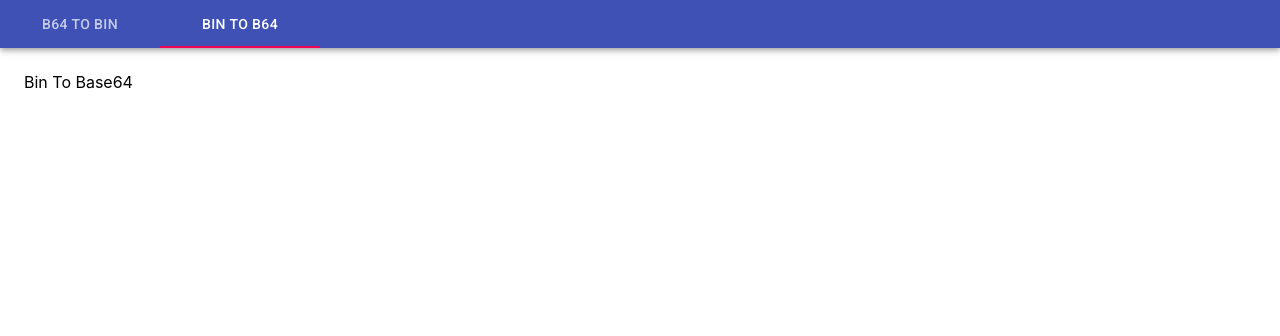
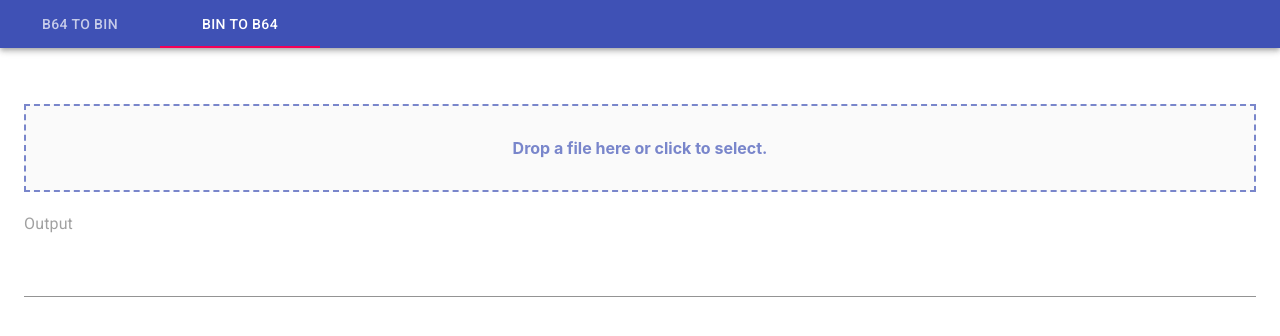
Before and after one commit to wrburnham/base64-bin-util, a React (Create React App) app: page / in a window 1280 px wide. Both pictures are taken after a click on the tab "BIN TO B64". Shown: the top 336 px of the page. Built offline with nearby package versions, Linux system fonts and the light colour scheme.

Commit message:
bin to b64

```diff
--- a/src/Base64ToBin.js
+++ b/src/Base64ToBin.js
@@ -20,7 +20,7 @@ class Base64ToBin extends React.Component {
         try {
             decoded = atob(input);
         } catch (e) {
-            toast.error("Invalid input.");
+            toast.error('Invalid input.');
             decoded = '';
         }
         if (decoded !== '') {
--- a/src/BinToBase64.js
+++ b/src/BinToBase64.js
@@ -1,12 +1,98 @@
 import React from 'react';
 import Typography from '@material-ui/core/Typography';
+import TextField from '@material-ui/core/TextField';
+import Button from '@material-ui/core/Button';
+import Box from '@material-ui/core/Box';
+import Dropzone from 'react-dropzone';
+import { toast } from 'react-toastify';
 
 class BinToBase64 extends React.Component {
 
+    constructor(props) {
+        super(props);
+        this.state = {
+            output: ''
+        };
+    }
+
+    handleAccepted(files) {
+        if (files.length === 0) {
+            toast.error('No file specified.');
+        } else if (files.length !== 1) {
+            toast.error('Cannot process multiple files.');
+        } else {
+            const reader = new FileReader();
+            const callback = data => {
+                this.setState({output: data});
+            };
+            reader.onload = function() {
+                try {
+                    const b64 = btoa(String.fromCharCode.apply(
+                        null,
+                        new Uint8Array(this.result)));
+                    callback(b64);
+                } catch (e) {
+                    console.log(e);
+                    toast.error('Invalid input.');
+                }
+            }
+            reader.readAsArrayBuffer(files[0]);
+        }
+    }
+
     render() {
+        const dropzoneProps = {
+            bgcolor: 'background.default',
+            color: 'primary.light',
+            style: {
+                fontWeight: 'bold',
+                borderWidth: '2px',
+                borderStyle: 'dashed',
+                textAlign: 'center',
+                cursor: 'pointer',
+                marginBottom: '1rem'},
+          };
+          const marginProps = {
+              style: {
+                  marginBottom: '1rem',
+                  marginTop: '2rem'
+                }
+          };
+          const dropzoneTextProps = {
+              style: {
+                  paddingBottom: '1rem',
+                  paddingTop: '1rem'
+                }
+            };
         return (
             <div>
-                Bin To Base64
+                <Box {...marginProps}>
+                    <Dropzone onDrop={files => this.handleAccepted(files)}>
+                        {({getRootProps, getInputProps}) => (
+                        <section>
+                            <div {...getRootProps()}>
+                                <input {...getInputProps()} />
+                                <Box {...dropzoneProps}>
+                                    <p {...dropzoneTextProps}>
+                                        Drop a file here or click to select.
+                                    </p>
+                                </Box>
+                            </div>
+                        </section>
+                        )}
+                    </Dropzone>
+                </Box>
+                <Box>
+                    <TextField
+                        multiline
+                        rows={4}
+                        rowsMax={4}
+                        fullWidth
+                        size='medium'
+                        placeholder='Output'
+                        value={this.state.output}
+                        InputProps={{readOnly:true}}/>
+                </Box>
             </div>
         );
     }
```
